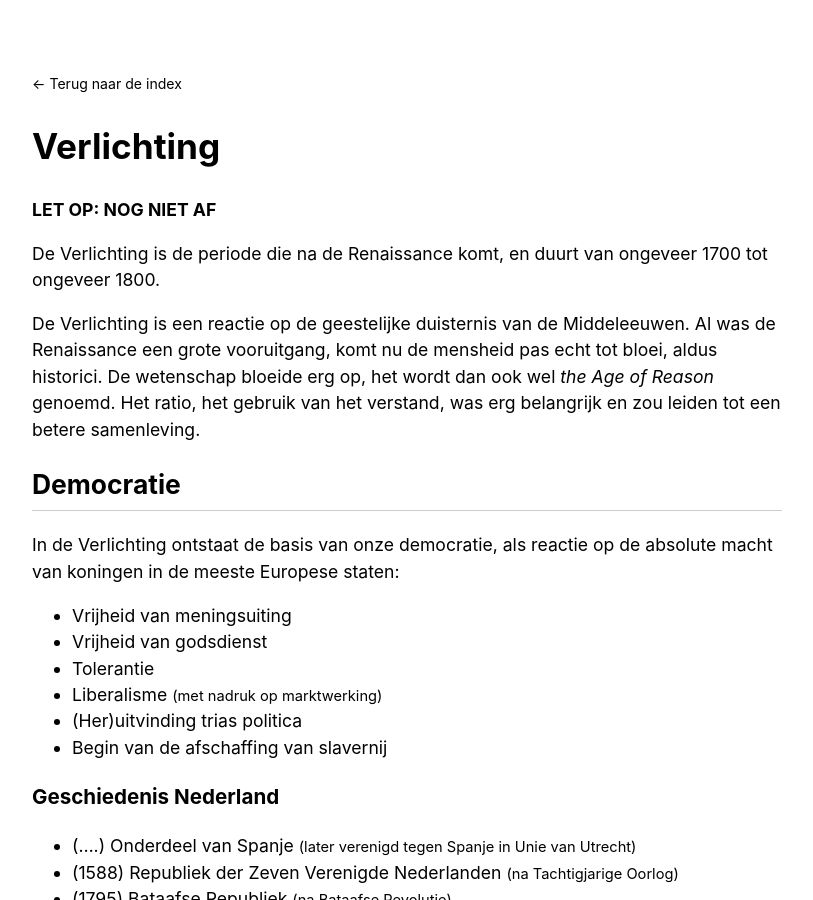
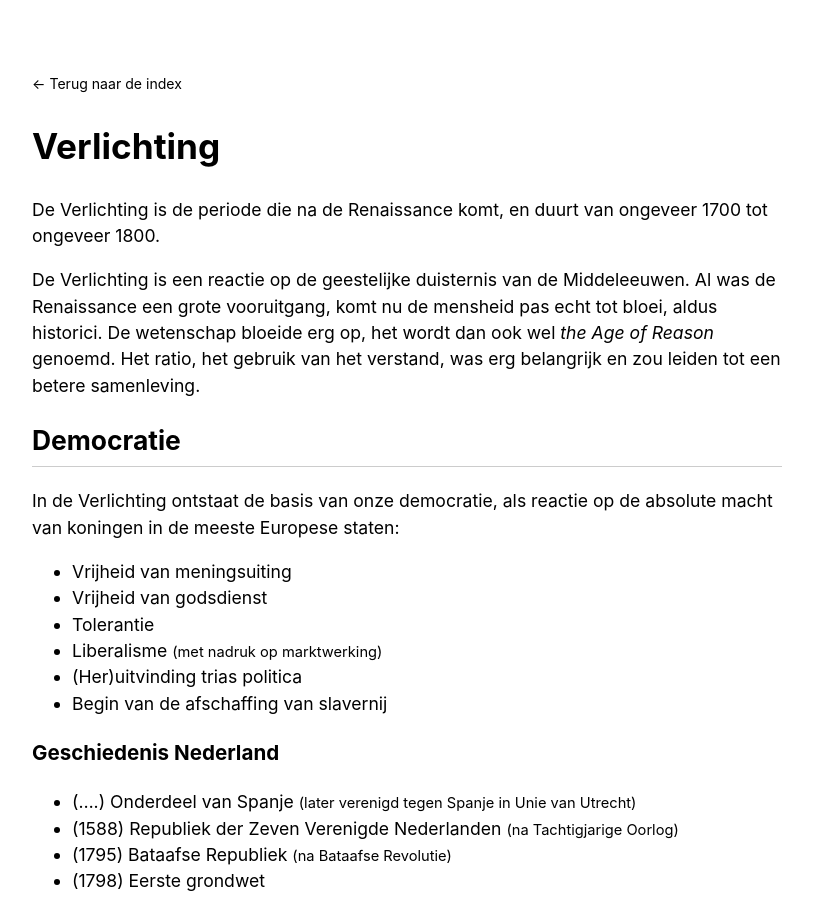
Before and after one commit to RobinBoers/school.geheimesite.nl, a Jekyll site: the page built from 5VWO/TW3/Nederlands2.md, in a window 1280 px wide and 900 px high. Shown: the whole window, without its empty margins (233-1046 px from the left). Built offline with Jekyll 4.4.1, drawn with Linux system fonts in a browser that asks for light colours; our own code applies the rules of GitHub Pages for plain Markdown files.

Commit message:
Remove note

```diff
--- a/5VWO/TW3/Nederlands2.md
+++ b/5VWO/TW3/Nederlands2.md
@@ -1,8 +1,6 @@
 ---
 title: Verlichting
 ---
-
-**LET OP: NOG NIET AF**
 
 De Verlichting is de periode die na de Renaissance komt, en duurt van ongeveer 1700 tot ongeveer 1800.
 
```
